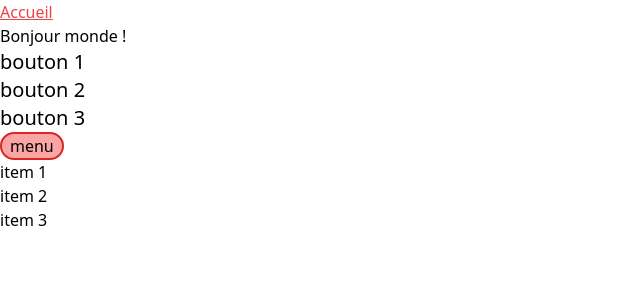
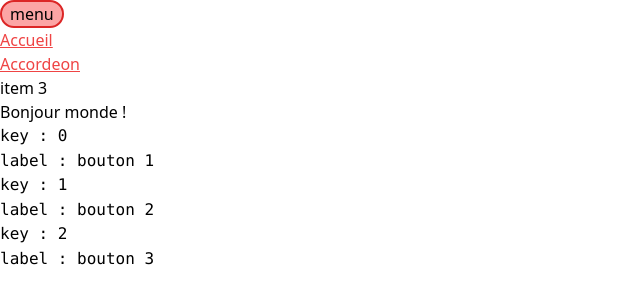
Before and after one commit to MMI-SAE-203/r213-2024-pracht-tp1-Invernizzi-Fabian, a Vue app: page / in a window 1280 px wide. Both pictures are taken after a click on the button "menu". Shown: the top 304 px of the page, without its empty margins (0-640 px from the left). Built offline with nearby package versions, Linux system fonts and the light colour scheme.

Commit message:
boucle sur des données réalisé

```diff
--- a/src/App.vue
+++ b/src/App.vue
@@ -13,26 +13,8 @@
 </script>
 
 <template>
-  <header>
-    <nav>
-      <ul>
-        <li>
-          <RouterLink to="/" class="text-red-500 underline"> Accueil </RouterLink>
-        </li>
-      </ul>
-    </nav>
 
-  </header>
-  <main>
-
-  </main>
-  <RouterView v-slot="{ Component }">
-    <Suspense>
-      <component :is="Component" />
-    </Suspense>
-  </RouterView>
-
-  <button
+<button
   @pointerdown="menuIsOpen = !menuIsOpen"
   aria-controls="mainNav"
   aria-expanded="true"
@@ -50,10 +32,25 @@
 <nav id="mainNav"  v-show="menuIsOpen === true">
 
   <ul>
-    <li><a href="#">item 1</a></li>
-    <li><a href="#">item 2</a></li>
+    <li><a href="#"><RouterLink to="/" class="text-red-500 underline"> Accueil </RouterLink></a></li>
+    <li><a href="#"><router-link to="/accordeon" class="text-red-500 underline"> Accordeon </router-link></a></li>
     <li><a href="#">item 3</a></li>
   </ul>
 </nav>
 </Transition>
+
+  <header>
+
+
+  </header>
+  <main>
+
+  </main>
+  <RouterView v-slot="{ Component }">
+    <Suspense>
+      <component :is="Component" />
+    </Suspense>
+  </RouterView>
+
+
 </template>
--- a/src/pages/accordeon copy.vue
+++ /dev/null
@@ -1,16 +0,0 @@
-<script setup lang="ts">
-import { ref } from 'vue'
-const maVar = ref(0)
-</script>
-
-<template>
-<p>Page Accordéon</p>
-<p>la variable vaut : {{ maVar}}</p>
-  <button @click="maVar = maVar === 1 ? 0 : 1">Montrer 1</button>
-  <h1 v-show="maVar === 1"
-  class="text-2xl">Contenu de 1</h1>
-
-  <button @click="maVar = maVar === 2 ? 0 : 2">Montrer 2</button>
-  <h1 v-show="maVar === 2"
-  class="text-2xl">Contenu de 2</h1>
-</template>
--- /dev/null
+++ b/src/pages/accordeon.vue
@@ -0,0 +1,22 @@
+<script setup lang="ts">
+import { ref } from 'vue'
+const sectionOpen = ref(0)
+</script>
+
+<template>
+<h1>Accordeons</h1>
+
+<section>
+    <button class="text-xl" @pointerdown="sectionOpen = 1">bouton 1</button>
+    <p v-show="sectionOpen === 1">Lorem ipsum dolor sit amet consectetur adipisicing elit. Iusto reiciendis necessitatibus, quas culpa aut qui officia cum aspernatur? Nostrum fugit facilis atque sunt provident consequatur omnis at minima vero nemo?</p>
+</section>
+<section>
+    <button class="text-xl" @pointerdown="sectionOpen = 2">bouton 2</button>
+    <p v-show="sectionOpen === 2">Maxime ullam commodi velit perferendis incidunt sapiente laudantium voluptates aperiam ad mollitia quo porro distinctio repudiandae soluta autem voluptas quod, possimus necessitatibus fugit quos. Soluta porro dicta voluptatibus eaque quod.</p>
+</section>
+<section>
+    <button class="text-xl" @pointerdown="sectionOpen = 3">bouton 3</button>
+    <p v-show="sectionOpen === 3">Cumque aspernatur repellat ea fugiat earum, dolorem iusto distinctio cupiditate quasi enim dolorum modi sunt assumenda quis, necessitatibus nulla obcaecati tempore est quo. Debitis recusandae dignissimos aliquam doloremque id aperiam.</p>
+</section>
+
+</template>
--- a/src/pages/index.vue
+++ b/src/pages/index.vue
@@ -1,22 +1,47 @@
 <script setup lang="ts">
 import { ref } from 'vue'
-const sectionOpen = ref(0)
+const numero = ref(0)
+const sectionsData = [
+  {
+    label: 'bouton 1',
+    texte: `texte panneau 1 Lorem ipsum dolor sit ame
+    consectetur adipisicing elit. Inventore animi dolore,
+    rerum magni laudantium quod excepturi laboriosam,
+    ex modi debitis harum reprehenderit eaque quam ut
+    ea molestiae. Id, cum dolor!`
+  },
+  {
+    label: 'bouton 2',
+    texte: `texte panneau 2 Amet alias provident quos quis,
+    Officia ut ab dolores quos dolorem accusamus ad,
+    consectetur unde minima, ipsum eligendi inventore id
+    labore, laborum rerum laboriosam corrupti iste.
+    Distinctio, perspiciatis!`
+  },
+  {
+    label: 'bouton 3',
+    texte: `texte panneau 3 Repudiandae corporis voluptates,
+    odit reprehenderit sint pariatur at voluptatum, cumque
+    quia sit eligendi ex culpa eos, alias magnam molestiae
+    id modi accusantium ipsa eveniet accusamus. Tempora
+    quis corporis et nam.`
+  }
+]
 </script>
 
 <template>
 <h1>Bonjour monde !</h1>
 
-<section>
-    <button class="text-xl" @pointerdown="sectionOpen = 1">bouton 1</button>
-    <p v-show="sectionOpen === 1">Lorem ipsum dolor sit amet consectetur adipisicing elit. Iusto reiciendis necessitatibus, quas culpa aut qui officia cum aspernatur? Nostrum fugit facilis atque sunt provident consequatur omnis at minima vero nemo?</p>
-</section>
-<section>
-    <button class="text-xl" @pointerdown="sectionOpen = 2">bouton 2</button>
-    <p v-show="sectionOpen === 2">Maxime ullam commodi velit perferendis incidunt sapiente laudantium voluptates aperiam ad mollitia quo porro distinctio repudiandae soluta autem voluptas quod, possimus necessitatibus fugit quos. Soluta porro dicta voluptatibus eaque quod.</p>
-</section>
-<section>
-    <button class="text-xl" @pointerdown="sectionOpen = 3">bouton 3</button>
-    <p v-show="sectionOpen === 3">Cumque aspernatur repellat ea fugiat earum, dolorem iusto distinctio cupiditate quasi enim dolorum modi sunt assumenda quis, necessitatibus nulla obcaecati tempore est quo. Debitis recusandae dignissimos aliquam doloremque id aperiam.</p>
+
+<section v-for="({ label, texte }, key) of sectionsData" :key="key">
+
+  <pre class="font-mono">key : {{ key }}</pre>
+
+
+  <button @pointerdown="numero = key+1" class="font-mono">label : {{ label }}</button>
+
+
+  <p v-show="numero === key+1" class="font-mono">texte : {{ texte }}</p>
 </section>
 
 </template>
```
